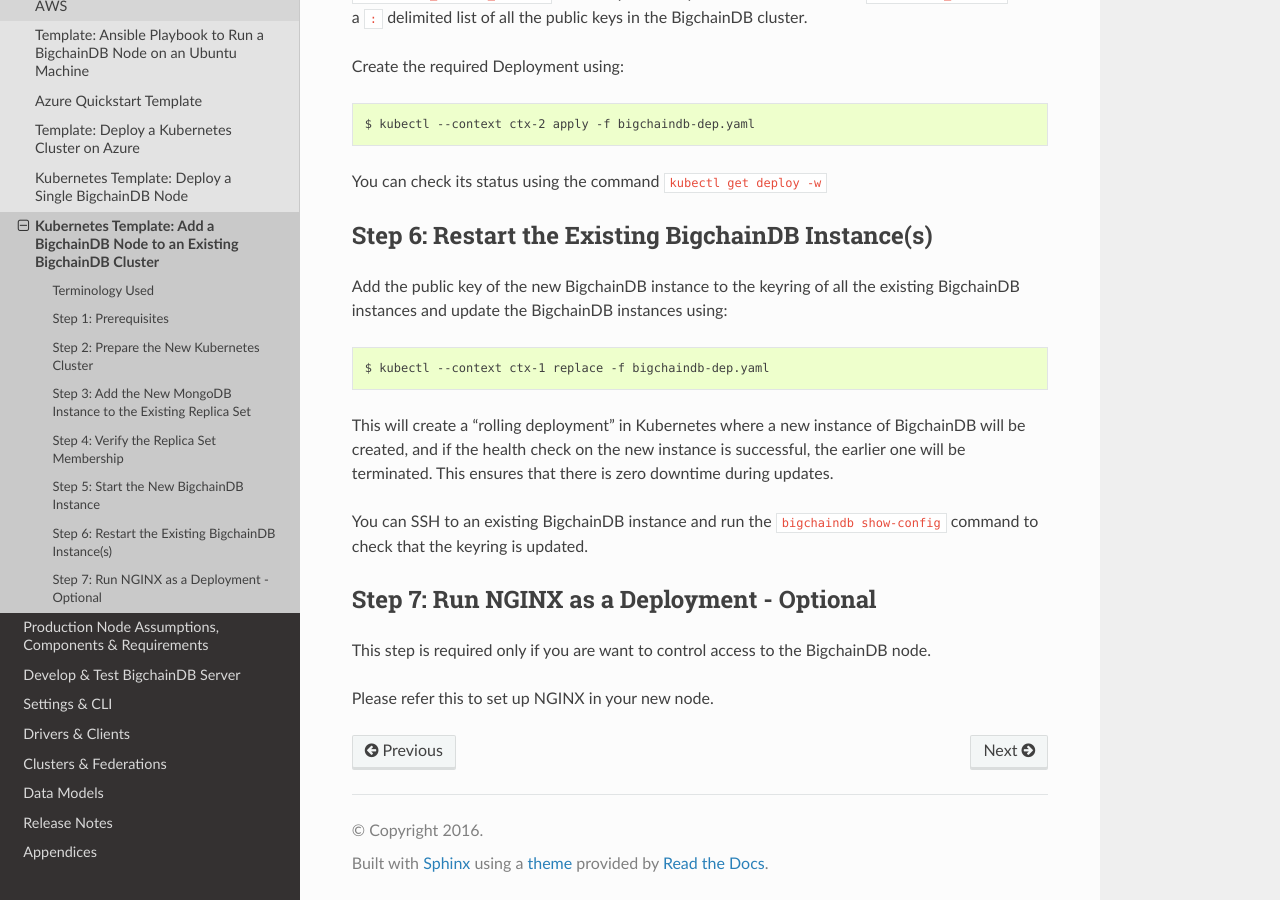
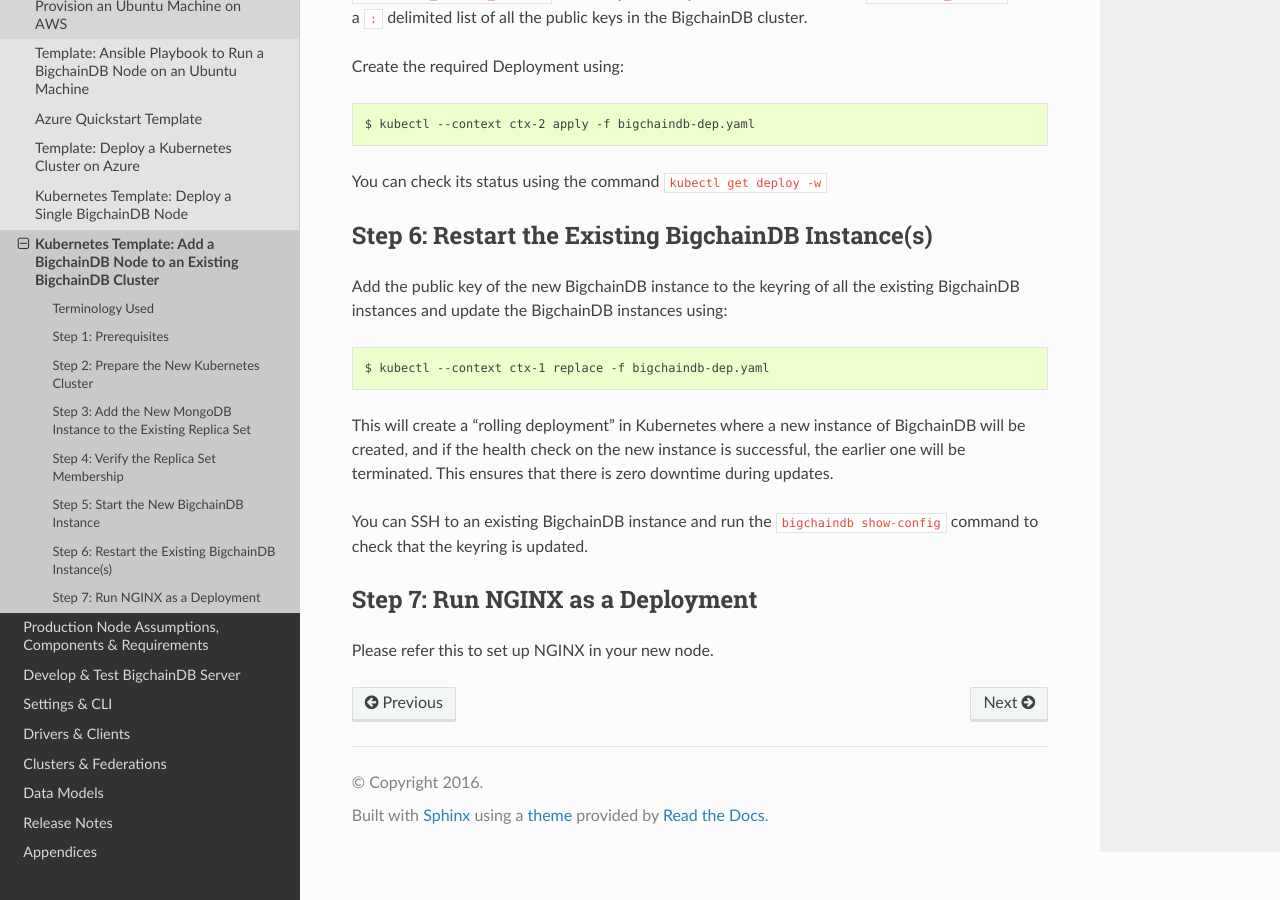
Before and after one commit to bigchaindb/bigchaindb, a Sphinx documentation site: the page built from docs/server/source/cloud-deployment-templates/add-node-on-kubernetes.rst, in a window 1280 px wide and 900 px high, scrolled down 2666 px. Built offline with Sphinx 7.4.7 and the Read the Docs theme 2.0.0, drawn with Linux system fonts in a browser that asks for light colours; pages that are not in the unit, such as notebooks, are missing from menus.

Commit message:
NGINX is not optional for new nodes either

```diff
--- a/docs/server/source/cloud-deployment-templates/add-node-on-kubernetes.rst
+++ b/docs/server/source/cloud-deployment-templates/add-node-on-kubernetes.rst
@@ -163,11 +163,8 @@
 show-config`` command to check that the keyring is updated.
 
 
-Step 7: Run NGINX as a Deployment - Optional
---------------------------------------------
-
-This step is required only if you are want to control access to the BigchainDB
-node.
+Step 7: Run NGINX as a Deployment
+---------------------------------
 
 Please refer :ref:`this <Step 11: Run NGINX as a Deployment - Optional>` to
 set up NGINX in your new node.
```
